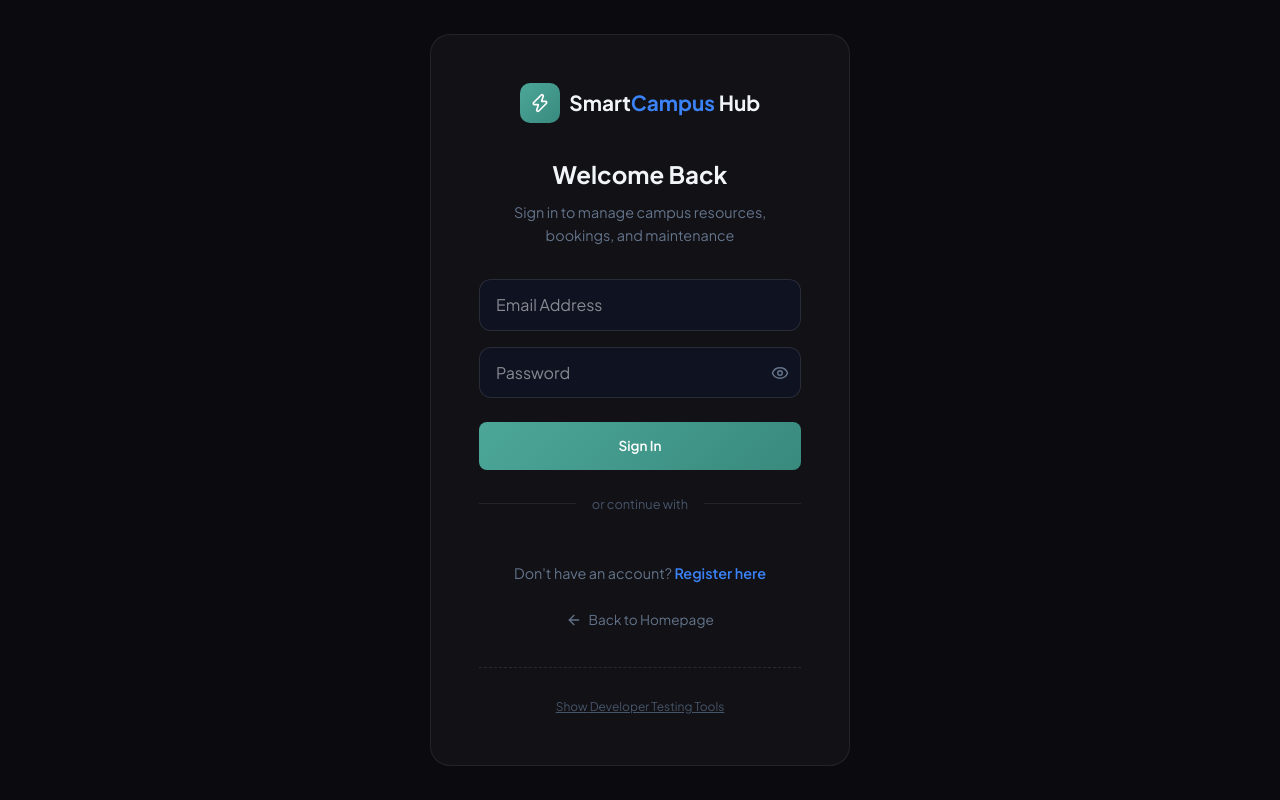
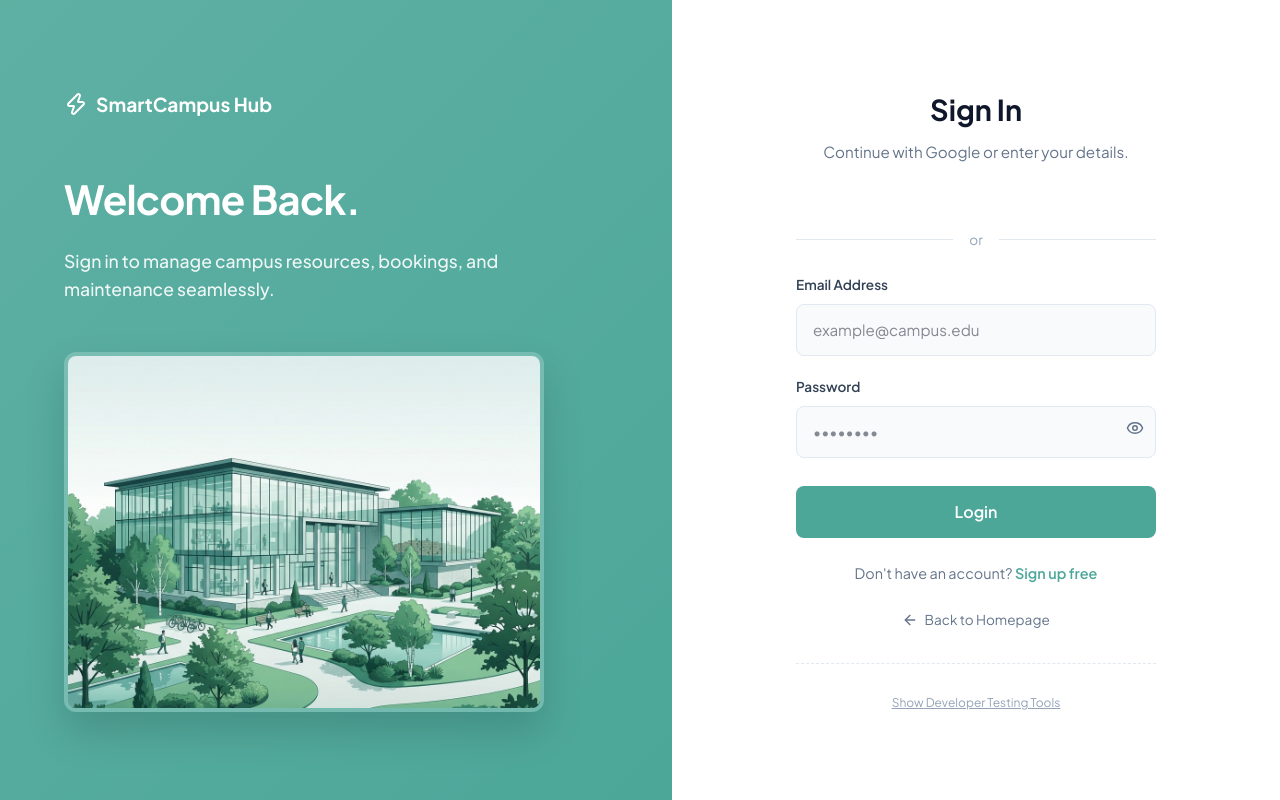
Before and after one commit to Janith854/it3030-paf-2026-smart-campus-group83, a React (Vite) app in the folder frontend/: page /login in a window 1280 px wide. Built offline with nearby package versions, Linux system fonts and the light colour scheme.

Commit message:
feat(auth): apply new split screen design to LoginPage

```diff
--- a/frontend/src/pages/LoginPage.jsx
+++ b/frontend/src/pages/LoginPage.jsx
@@ -96,42 +96,55 @@ export default function LoginPage() {
   };
 
   return (
-    <div className="login-page">
-      <div className="login-card">
-        <div className="login-card__logo">
-          <div className="login-card__logo-icon">
-            <Zap size={20} color="#fff" />
+    <div className="auth-split-page">
+      <div className="auth-left">
+        <div className="auth-left__content">
+          <div style={{ display: 'flex', alignItems: 'center', gap: '0.5rem', marginBottom: '3rem', fontSize: '1.2rem', fontWeight: 700 }}>
+            <Zap size={24} color="#fff" />
+            <span>SmartCampus Hub</span>
           </div>
-          <span>Smart<span style={{ color: '#3b82f6' }}>Campus</span> Hub</span>
+          <h1 className="auth-left__title">Welcome Back.</h1>
+          <p className="auth-left__subtitle">
+            Sign in to manage campus resources, bookings, and maintenance seamlessly.
+          </p>
+          <img src={authIllustration} alt="Smart Campus" className="auth-left__image" />
+        </div>
       </div>
 
-        <h1 className="login-card__title">Welcome Back</h1>
-        <p className="login-card__subtitle">
-          Sign in to manage campus resources, bookings, and maintenance
-        </p>
+      <div className="auth-right">
+        <div className="auth-card">
+          <h2 className="auth-card__title">Sign In</h2>
+          <p className="auth-card__subtitle">Continue with Google or enter your details.</p>
 
           {error && <div className="login-card__error">{error}</div>}
 
-        <form onSubmit={handleLocalLogin} style={{ display: 'flex', flexDirection: 'column', gap: '1rem', marginTop: '1.5rem', width: '100%' }}>
-          <div className="form-group" style={{ marginBottom: 0 }}>
-             <input type="email" name="email" required className="form-input" placeholder="Email Address" />
-          </div>
-          <div className="form-group" style={{ marginBottom: 0, position: 'relative' }}>
+          <div
+            id="google-signin-button"
+            style={{ display: 'flex', justifyContent: 'center', marginBottom: '1.5rem' }}
+          ></div>
+
+          <div className="auth-divider">or</div>
+
+          <form onSubmit={handleLocalLogin}>
+            <label className="auth-form-label">Email Address</label>
+            <input type="email" name="email" required className="auth-form-input" placeholder="example@campus.edu" />
+
+            <label className="auth-form-label">Password</label>
+            <div style={{ position: 'relative' }}>
               <input
                 type={showPassword ? 'text' : 'password'}
                 name="password"
                 required
-               className="form-input"
-               placeholder="Password"
+                className="auth-form-input"
+                placeholder="••••••••"
                 style={{ paddingRight: '2.8rem' }}
               />
               <button
                 type="button"
                 onClick={() => setShowPassword(v => !v)}
                 style={{
-                 position: 'absolute', right: '0.75rem', top: '50%',
-                 transform: 'translateY(-50%)', background: 'none',
-                 border: 'none', cursor: 'pointer', color: '#64748b',
+                  position: 'absolute', right: '0.75rem', top: '0.85rem',
+                  background: 'none', border: 'none', cursor: 'pointer', color: '#64748b',
                   display: 'flex', alignItems: 'center', padding: 0
                 }}
                 tabIndex={-1}
@@ -140,37 +153,30 @@ export default function LoginPage() {
                 {showPassword ? <EyeOff size={18} /> : <Eye size={18} />}
               </button>
             </div>
+
             <button
               type="submit"
-            className="btn-dashboard btn-dashboard--primary"
-            style={{ padding: '0.8rem', justifyContent: 'center', marginTop: '0.5rem' }}
+              className="auth-btn-primary"
               disabled={loading}
             >
-            {loading ? 'Authenticating...' : 'Sign In'}
+              {loading ? 'Authenticating...' : 'Login'}
             </button>
           </form>
 
-        <div className="login-card__divider" style={{ margin: '1.5rem 0' }}>or continue with</div>
-
-        <div
-          id="google-signin-button"
-          style={{ display: 'flex', justifyContent: 'center' }}
-        ></div>
-
           <div style={{ textAlign: 'center', fontSize: '0.9rem', color: '#64748b', marginTop: '1.5rem' }}>
-          Don't have an account? <Link to="/register" style={{ color: '#3b82f6', textDecoration: 'none', fontWeight: 600 }}>Register here</Link>
+            Don't have an account? <Link to="/register" style={{ color: '#4CA799', textDecoration: 'none', fontWeight: 600 }}>Sign up free</Link>
           </div>
 
-        <Link to="/" className="login-card__back" style={{ marginTop: '1.5rem' }}>
+          <Link to="/" className="login-card__back" style={{ marginTop: '1.5rem', display: 'flex', justifyContent: 'center' }}>
             <ArrowLeft size={16} />
             Back to Homepage
           </Link>
 
           {/* Developer Testing Tools */}
-        <div style={{ marginTop: '2rem', paddingTop: '1.5rem', borderTop: '1px dashed rgba(255,255,255,0.1)' }}>
+          <div style={{ marginTop: '2rem', paddingTop: '1.5rem', borderTop: '1px dashed #e2e8f0', textAlign: 'center' }}>
             <button
               onClick={() => setShowDevTools(!showDevTools)}
-            style={{ background: 'none', border: 'none', color: '#475569', fontSize: '0.75rem', cursor: 'pointer', textDecoration: 'underline' }}
+              style={{ background: 'none', border: 'none', color: '#94a3b8', fontSize: '0.75rem', cursor: 'pointer', textDecoration: 'underline' }}
             >
               {showDevTools ? 'Hide' : 'Show'} Developer Testing Tools
             </button>
@@ -179,13 +185,13 @@ export default function LoginPage() {
               <div style={{ marginTop: '1rem', display: 'flex', flexDirection: 'column', gap: '0.5rem' }}>
                 <p style={{ fontSize: '0.7rem', color: '#64748b', marginBottom: '0.25rem' }}>Force login as role (Dev Mode):</p>
                 <div style={{ display: 'grid', gridTemplateColumns: '1fr 1fr 1fr', gap: '0.5rem' }}>
-                <button onClick={() => setDevRole('ADMIN')} className="btn-dashboard btn-dashboard--secondary btn-dashboard--sm" style={{ padding: '0.5rem', fontSize: '0.7rem' }}>
+                  <button onClick={() => setDevRole('ADMIN')} className="btn-dashboard btn-dashboard--secondary btn-dashboard--sm" style={{ padding: '0.5rem', fontSize: '0.7rem', color: '#334155', borderColor: '#cbd5e1', background: '#f8fafc' }}>
                      <ShieldCheck size={12} /> Admin
                   </button>
-                <button onClick={() => setDevRole('TECHNICIAN')} className="btn-dashboard btn-dashboard--secondary btn-dashboard--sm" style={{ padding: '0.5rem', fontSize: '0.7rem' }}>
+                  <button onClick={() => setDevRole('TECHNICIAN')} className="btn-dashboard btn-dashboard--secondary btn-dashboard--sm" style={{ padding: '0.5rem', fontSize: '0.7rem', color: '#334155', borderColor: '#cbd5e1', background: '#f8fafc' }}>
                      <Wrench size={12} /> Tech
                   </button>
-                <button onClick={() => setDevRole('USER')} className="btn-dashboard btn-dashboard--secondary btn-dashboard--sm" style={{ padding: '0.5rem', fontSize: '0.7rem' }}>
+                  <button onClick={() => setDevRole('USER')} className="btn-dashboard btn-dashboard--secondary btn-dashboard--sm" style={{ padding: '0.5rem', fontSize: '0.7rem', color: '#334155', borderColor: '#cbd5e1', background: '#f8fafc' }}>
                      <User size={12} /> Lecturer
                   </button>
                 </div>
@@ -194,5 +200,6 @@ export default function LoginPage() {
           </div>
         </div>
       </div>
+    </div>
   );
 }
```
Lines whose indentation alone changed are shown as unchanged.
